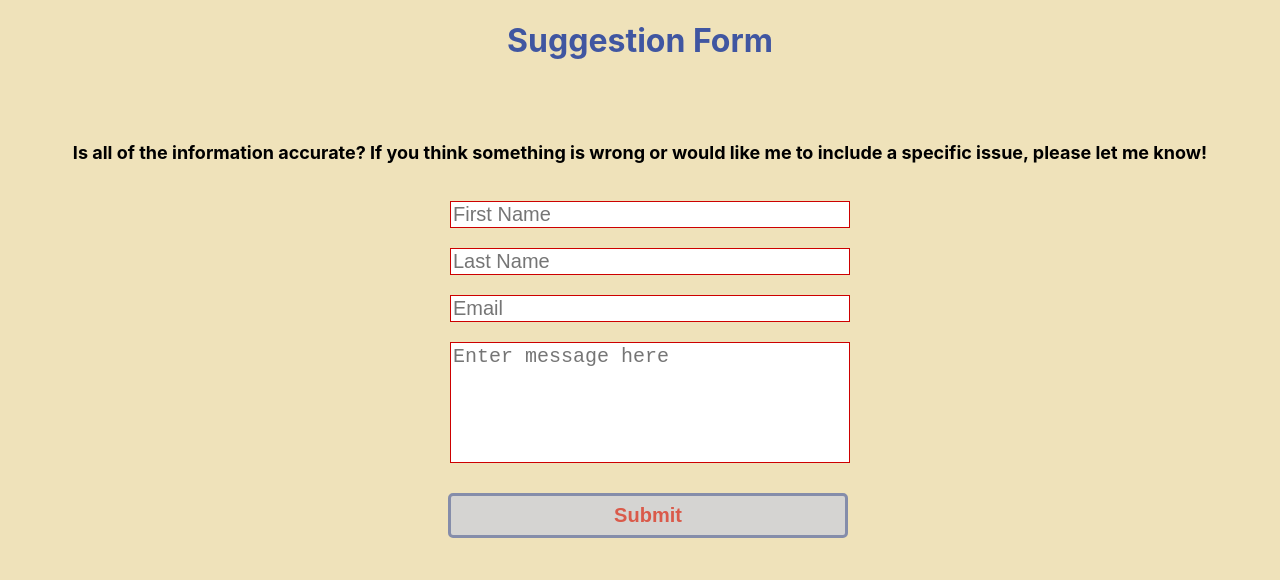
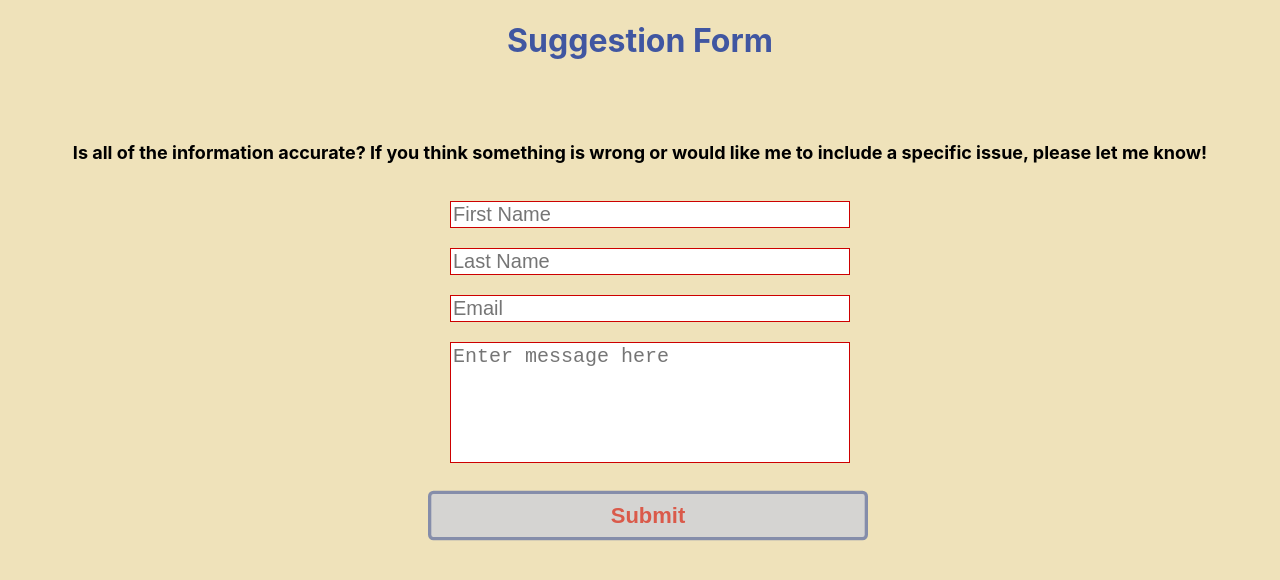
Before and after one commit to jamiemiller8/2020-presidential-candidates, a React (Create React App) app: page /form in a window 1280 px wide. In both pictures the pointer is over the input "Submit". Shown: the top 580 px of the page. Built offline with nearby package versions, Linux system fonts and the light colour scheme.

Commit message:
grow effect on form button

```diff
--- a/src/Form.css
+++ b/src/Form.css
@@ -33,8 +33,15 @@ input, textarea {
     opacity: 1;
     color: #CD0000;
     font-weight: bold;
+
+    transform: translateZ(0);
+    transition-duration: 0.3s;
+    transition-property: transform;
 }
 
-.submit-form:hover {
+.submit-form:hover,
+.submit-form:focus,
+.submit-form:active {
     opacity: 0.6;
+    transform: scale(1.1);
 }
```
